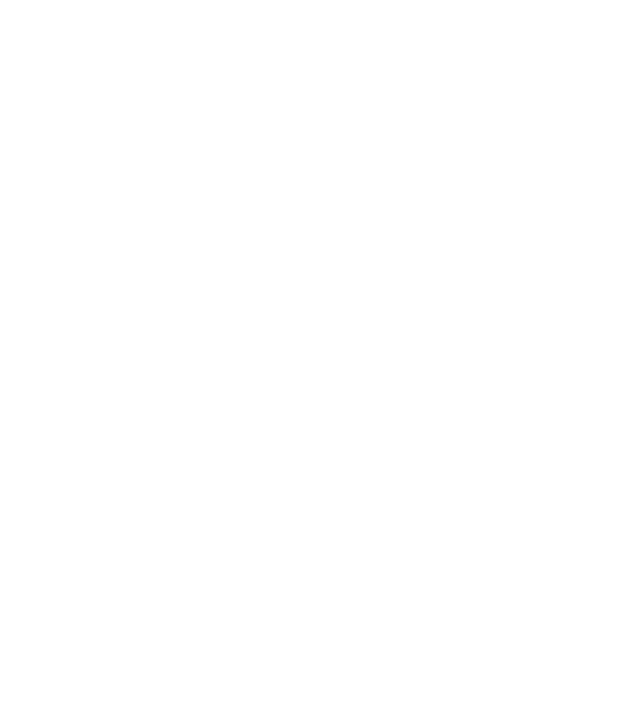
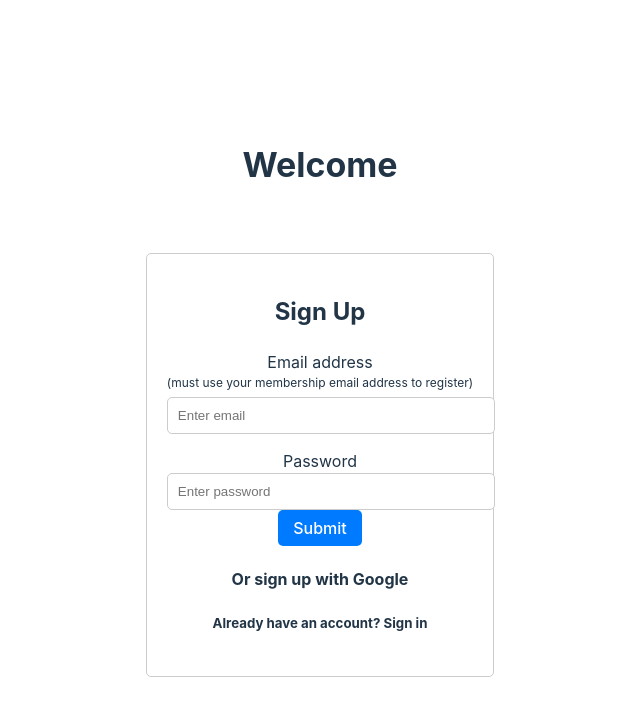
Before and after one commit to lucianofrailelopez/frontWellNestClinic, a React (Vite) app in the folder frontWellNestClinic/: page /sign-up in a window 1280 px wide. Before the commit this address had no page. Shown: the top 716 px of the page, without its empty margins (320-960 px from the left). Built offline with nearby package versions, Linux system fonts and the light colour scheme.

Commit message:
added login and sign up

```diff
--- a/frontWellNestClinic/src/App.jsx
+++ b/frontWellNestClinic/src/App.jsx
@@ -1,5 +1,7 @@
 import React from 'react';
 import LandingPage from './components/LandingPage/LandingPage';
+import Login from './components/Login/Login';
+import SignUp from './components/SignUp/SignUp';
 import {Route, Routes} from "react-router-dom";
 import './App.css'
 
@@ -9,6 +11,8 @@
     <div>
       <Routes>
         <Route path='/' element={<LandingPage/>}/>
+        <Route path='/login' element={<Login/>}/>
+        <Route path='/sign-up' element={<SignUp/>}/>
       </Routes>
     </div>
   )
--- /dev/null
+++ b/frontWellNestClinic/src/components/Login/Login.jsx
@@ -0,0 +1,64 @@
+import React, { useState } from "react";
+import style from './Login.module.css'
+import { loginUser } from "../../redux/action";
+import { useDispatch, useSelector } from "react-redux";
+
+
+
+const Login = () => {
+  const dispatch = useDispatch();
+  const [email, setEmail] = useState("");
+  const [password, setPassword] = useState("");
+
+  const handleEmailChange = (e) => {
+    setEmail(e.target.value);
+  };
+  const handlePasswordChange = (e) => {
+    setPassword(e.target.value);
+  };
+  const handleSubmit = (e) => {
+    e.preventDefault();
+    dispatch(loginUser(email, password))
+  };
+  return (
+      <div>
+        <h1 className={style.heading}>Welcome</h1>
+    <div className={style.container}>
+      <h3>Sign in</h3>
+      <form onSubmit={handleSubmit}>
+        <div className={style.form}>
+          <div>
+            {" "}
+            <label className={style.label}>Email address/ID number</label>
+          </div>
+          <input
+            type="text"
+            className={style.input}
+            placeholder="Enter email or ID"
+            value={email}
+            onChange={handleEmailChange}
+          />
+        </div>
+        <div>
+          {" "}
+          <div>
+            <label className={style.label}>Password </label>
+          </div>
+          <input
+            type="password"
+            className={style.input}
+            placeholder="Enter password"
+            value={password}
+            onChange={handlePasswordChange}
+          />
+        </div>{" "}
+        <button className={style.button}type="submit">Submit</button>
+        <h4>Or log in with Google</h4>
+        <h5>Don't have an account? Sign up</h5>
+      </form>
+    </div>
+    </div>
+  );
+};
+
+export default Login;
--- /dev/null
+++ b/frontWellNestClinic/src/components/Login/Login.module.css
@@ -0,0 +1,43 @@
+.heading {
+  font-size: 34px;
+  margin-bottom: 70px;
+}
+
+.container {
+    max-width: 400px;
+    margin: 0 auto;
+    padding: 20px;
+    border: 1px solid #ccc;
+    border-radius: 5px;
+    background-color: #fff;
+  }
+
+  .form {
+    margin-bottom: 15px;
+  }
+
+  .label {
+    font-size: 16px;
+    margin-bottom: 5px;
+    text-align: left;
+  }
+
+  .input {
+    width: 100%;
+    padding: 10px;
+    border: 1px solid #ccc;
+    border-radius: 5px;
+  }
+
+  .button {
+    background-color: #007bff;
+    color: #fff;
+    border: none;
+    border-radius: 5px;
+    padding: 8px 15px;
+    cursor: pointer;
+  }
+
+  .button:hover {
+    background-color: #0056b3;
+  }
--- /dev/null
+++ b/frontWellNestClinic/src/components/SignUp/SignUp.jsx
@@ -0,0 +1,59 @@
+import React, { useState } from "react";
+import style from "./SignUp.module.css";
+
+const SignUp = () => {
+  const [email, setEmail] = useState("");
+  const [password, setPassword] = useState("");
+
+  const handleSubmit = (e) => {
+    e.preventDefault();
+
+    // poner la logica aca, mandar la data al back
+
+    setEmail("");
+    setPassword("");
+  };
+
+  return (
+    <div>
+      <h1 className={style.heading}>Welcome</h1>
+      <div className={style.container}>
+        <h2>Sign Up</h2>
+        <form onSubmit={handleSubmit}>
+          <div className={style.form}>
+            <div>
+              <label className={style.label}>Email address</label>
+              <div  className={style.label2}>(must use your membership email address to register)</div>
+            </div>
+            <input
+              type="email"
+              className={style.input}
+              placeholder="Enter email"
+              value={email}
+              onChange={(e) => setEmail(e.target.value)}
+              required
+            />
+          </div>
+          <div>
+            <label className={style.label}>Password </label>
+          </div>
+          <input
+            type="password"
+            className={style.input}
+            placeholder="Enter password"
+            value={password}
+            onChange={(e) => setPassword(e.target.value)}
+            required
+          />
+          <button className={style.button} type="submit">
+            Submit
+          </button>
+          <h4>Or sign up with Google</h4>
+          <h5>Already have an account? Sign in</h5>
+        </form>
+      </div>
+    </div>
+  );
+};
+
+export default SignUp;
--- /dev/null
+++ b/frontWellNestClinic/src/components/SignUp/SignUp.module.css
@@ -0,0 +1,49 @@
+.heading {
+    font-size: 34px;
+    margin-bottom: 70px;
+  }
+
+  .container {
+      max-width: 400px;
+      margin: 0 auto;
+      padding: 20px;
+      border: 1px solid #ccc;
+      border-radius: 5px;
+      background-color: #fff;
+    }
+
+    .form {
+      margin-bottom: 15px;
+    }
+
+    .label {
+      font-size: 16px;
+      margin-bottom: 5px;
+      text-align: left;
+    }
+
+    .label2 {
+        font-size: 12px;
+        margin-bottom: 5px;
+        text-align: left;
+      }
+
+    .input {
+      width: 100%;
+      padding: 10px;
+      border: 1px solid #ccc;
+      border-radius: 5px;
+    }
+
+    .button {
+      background-color: #007bff;
+      color: #fff;
+      border: none;
+      border-radius: 5px;
+      padding: 8px 15px;
+      cursor: pointer;
+    }
+
+    .button:hover {
+      background-color: #0056b3;
+    }
--- /dev/null
+++ b/frontWellNestClinic/src/redux/action.js
@@ -0,0 +1,17 @@
+import axios from "axios";
+
+export const LOGIN_USER = "LOGIN_USER";
+
+export const loginUser = (email, password) => {
+  return async function (dispatch) {
+    //cambiar hardocodeo por axios
+    console.log("fjdhdjsd");
+    if (email === "hola@gmail.com" && password === "hola"){
+
+
+    } else {
+        throw new Error('this is not a valid user')
+    }
+    //   dispatch({ type: LOGIN_USER, payload: data });
+  };
+};
--- /dev/null
+++ b/frontWellNestClinic/src/redux/reducer.js
@@ -0,0 +1,6 @@
+const reducer = (state = initialState, action) => {
+    switch (action.type) {
+    }
+}
+
+export default reducer;
```
Also changed, not shown: frontWellNestClinic/src/components/LandingPage/Login/Login.jsx (deleted).
